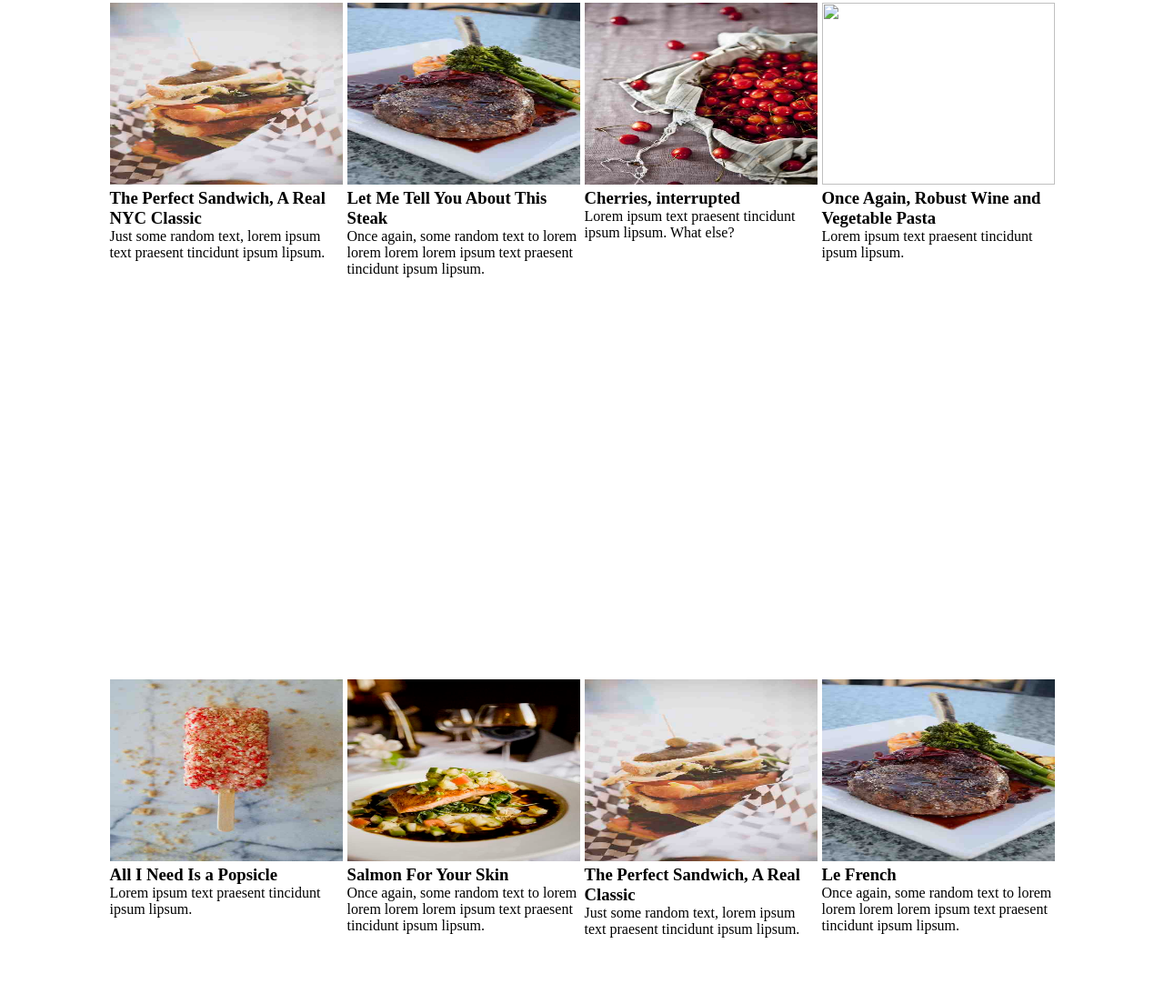
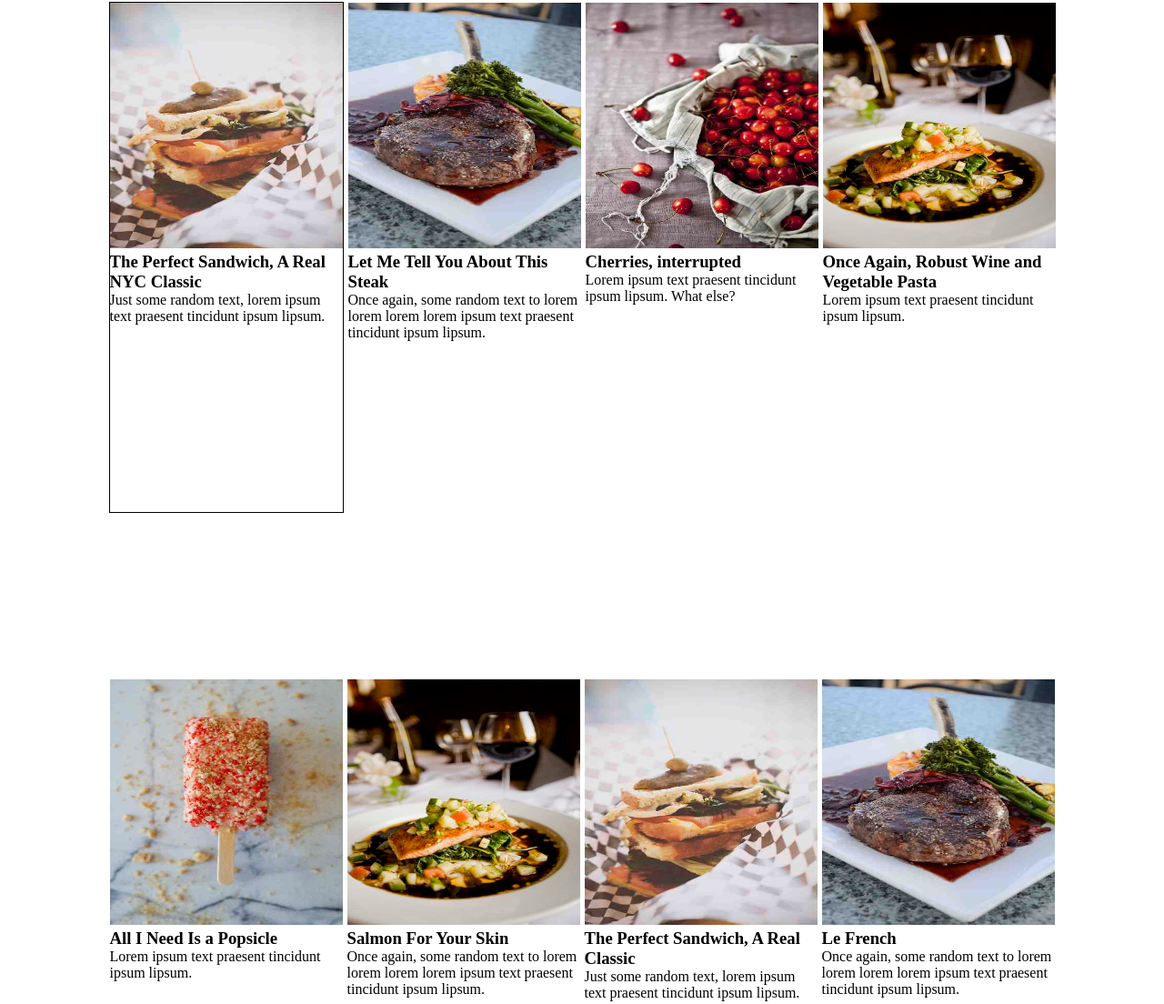
Before and after one commit to lazy0312/allfiles, a plain HTML site: page flex.html in a window 1280 px wide. Shown: the part 173-1277 px from the top of the page at 91% size. Drawn offline with Linux system fonts and the light colour scheme.

Commit message:
todays task

```diff
--- a/flex.html
+++ b/flex.html
@@ -81,29 +81,29 @@
     </div>
     <div class="body">
 
-        <div class="box"><img src="./multimedia/images/sandwich.jpg" height="200" width="100%" alt="">
+        <div class="box" style="border: 1px solid"><img src="./multimedia/images/sandwich.jpg" height="270" width="100%" alt="">
         <P style=""><h3>The Perfect Sandwich, A Real NYC Classic</h3>Just some random text, lorem ipsum text praesent tincidunt ipsum lipsum.</P></div>
-        <div class="box"><img src="./multimedia/images/steak.jpg" height="200" width="100%" alt=""><p><h3>Let Me Tell You About This Steak</h3> Once again, some random text to lorem lorem lorem lorem ipsum text praesent tincidunt ipsum lipsum.</p></div>
+        <div class="box"><img src="./multimedia/images/steak.jpg" height="270" width="100%" alt=""><p><h3>Let Me Tell You About This Steak</h3> Once again, some random text to lorem lorem lorem lorem ipsum text praesent tincidunt ipsum lipsum.</p></div>
 
-        <div class="box"><img src="./multimedia/images/cherries.jpg" height="200" width="100%" alt=""><p><h3>Cherries, interrupted</h3>
+        <div class="box"><img src="./multimedia/images/cherries.jpg" height="270" width="100%" alt=""><p><h3>Cherries, interrupted</h3>
             Lorem ipsum text praesent tincidunt ipsum lipsum.
             What else?</p></div>
 
-        <div class="box"><img src="./multimedia/images/wine.jpg" height="200px" width="100%" alt=""><p><h3>Once Again, Robust Wine and Vegetable Pasta</h3>
+        <div class="box"><img src="./multimedia/images/salmon.jpg" height="270px" width="100%" alt=""><p><h3>Once Again, Robust Wine and Vegetable Pasta</h3>
         Lorem ipsum text praesent tincidunt ipsum lipsum.</p></div>
 
     </div>
     <div class="body2">
-        <div class="box"><img src="./multimedia/images/popsicle.jpg" height="200px" width="100%" alt=""><h3>All I Need Is a Popsicle</h3><p>Lorem ipsum text praesent tincidunt ipsum lipsum.</p></div>
-        <div class="box"><img src="./multimedia/images/salmon.jpg" height="200px" width="100%"><h3>Salmon For Your Skin</h3><p>Once again, some random text to lorem lorem lorem lorem ipsum text praesent tincidunt ipsum lipsum.</p></div>
+        <div class="box"><img src="./multimedia/images/popsicle.jpg" height="270px" width="100%" alt=""><h3>All I Need Is a Popsicle</h3><p>Lorem ipsum text praesent tincidunt ipsum lipsum.</p></div>
+        <div class="box"><img src="./multimedia/images/salmon.jpg" height="270px" width="100%"><h3>Salmon For Your Skin</h3><p>Once again, some random text to lorem lorem lorem lorem ipsum text praesent tincidunt ipsum lipsum.</p></div>
 
-        <div class="box"><img src="./multimedia/images/sandwich (1).jpg" alt="" height="200px" width="100%"><h3>The Perfect Sandwich, A Real Classic</h3><p>Just some random text, lorem ipsum text praesent tincidunt ipsum lipsum.</p></div>
-        <div class="box"><img src="./multimedia/images/steak.jpg" alt="" height="200px" width="100%"><h3>Le French</h3><p>Once again, some random text to lorem lorem lorem lorem ipsum text praesent tincidunt ipsum lipsum.</p></div>
+        <div class="box"><img src="./multimedia/images/sandwich (1).jpg" alt="" height="270px" width="100%"><h3>The Perfect Sandwich, A Real Classic</h3><p>Just some random text, lorem ipsum text praesent tincidunt ipsum lipsum.</p></div>
+        <div class="box"><img src="./multimedia/images/steak.jpg" alt="" height="270px" width="100%"><h3>Le French</h3><p>Once again, some random text to lorem lorem lorem lorem ipsum text praesent tincidunt ipsum lipsum.</p></div>
     </div>
 
     <div class="body3">
         <h1 style="text-align: center;">About Me, The Food Man</h1>
-        <div style="margin-left: 50px;margin-top: 40px; padding: 2px;">
+        <div style="margin-left: 20%;margin-top: 30%; padding: 2px;">
         <img  src="./multimedia/images/chef.jpg" height="70%" width="80%" alt="">
         </div>
         <p><h2 style="text-align: center;">I am Who I Am!</h2>
```
